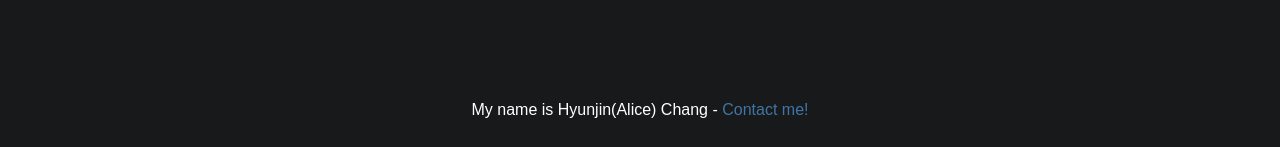
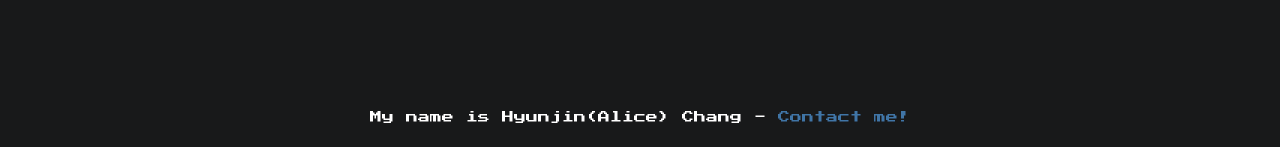
Before and after one commit to chj2788/svelte-portfolio, a SvelteKit app: page / in a window 1280 px wide. Shown: the part 650-797 px from the top of the page. Built offline with nearby package versions, Linux system fonts and the light colour scheme.

Commit message:
modify footer styling

```diff
--- a/src/routes/+layout.svelte
+++ b/src/routes/+layout.svelte
@@ -1,7 +1,9 @@
 <script>
 	import Header from './Header.svelte';
 	import './styles.css';
+
 </script>
+
 
 <div class="app">
 	<Header />
@@ -39,6 +41,8 @@
 		align-items: center;
 		padding: 12px;
 		color: white;
+		font-family: 'Press Start 2P', cursive;
+		font-size: 12px;
 	}
 
 	@media (min-width: 480px) {
```
